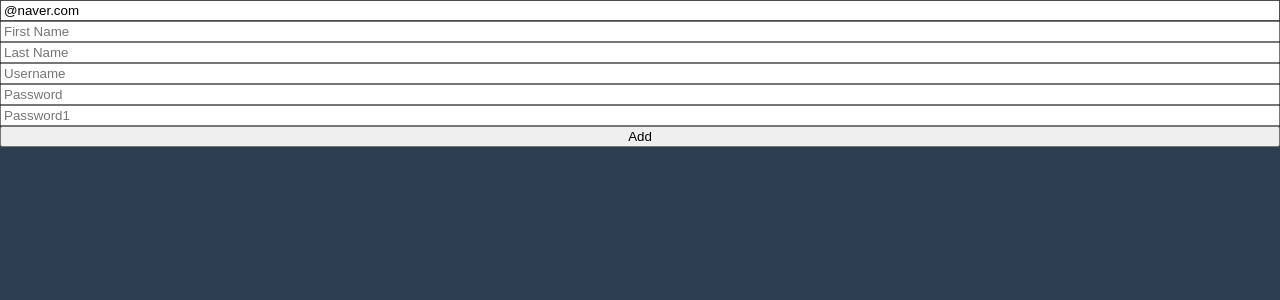
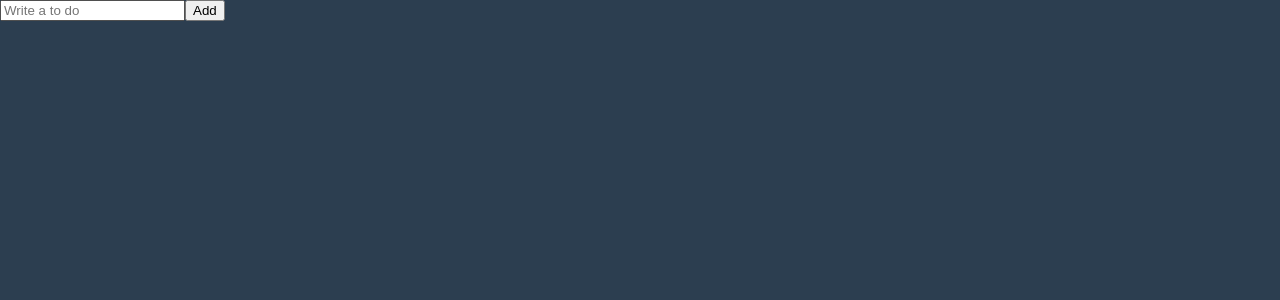
Before and after one commit to sejinheo/React-JS-master-class, a React (Create React App) app: page / in a window 1280 px wide. Shown: the top 300 px of the page. Built offline with nearby package versions, Linux system fonts and the light colour scheme.

Commit message:
[STATE MANAGEMENT] Recap

```diff
--- a/src/ToDoList.tsx
+++ b/src/ToDoList.tsx
@@ -1,93 +1,20 @@
 import { useState } from "react";
 import { useForm } from "react-hook-form"
 
-/*
-function ToDoList() {
-    const [toDo, setToDo] = useState("");
-    const [toDoError, setToDoError] = useState("");
-    const onChange = (event: React.FormEvent<HTMLInputElement>) => {
-        const {
-            currentTarget: { value },
-        } = event;
-        setToDo(value);
-        setToDoError("");
-    };
-    const onSubmit = (event: React.FormEvent<HTMLFormElement>) => {
-        event.preventDefault();
-        if (toDo.length < 10) {
-            return setToDoError("To do should be longer");
-        }
-        console.log("sumbit");
-    };
-    return (
-        <div>
-            <form onSubmit={onSubmit}>
-                <input onChange={onChange} value={toDo} placeholder="Write a to do" />
-                <button>Add</button>
-                {toDoError !== "" ? toDoError : null};
-            </form>
-        </div>
-    );
-}*/
 interface IForm {
-    email: string;
-    firstName: string;
-    lastName: string;
-    username: string;
-    password: string;
-    password1: string;
-    extraError?: string;
-  }
-
+    toDo: string;
+}
 
 function ToDoList() {
-    const { register, handleSubmit, formState:{errors}, setError } = useForm<IForm>({
-        defaultValues: {
-            email: "@naver.com"
-        }
-    });
-    const onValid = (data: IForm) => {
-        if(data.password !== data.password1){
-            setError("password1", {message:"Password are not the same"}, {shouldFocus: true});
-        }
-        setError("extraError", {message:"Server offline."});
+    const {register, handleSubmit, setValue} = useForm<IForm>();
+    const handleVaild = (data:IForm) => {
+        setValue("toDo", "")
     }
     return (
         <div>
-            <form
-                style={{ display: "flex", flexDirection: "column" }}
-                onSubmit={handleSubmit(onValid)}>
-                <input {...register("email", {
-                    required: "Email is required",
-                    pattern: {
-                        value: /^[A-Za-z0-9._%+-]+@naver.com$/,
-                        message: "Only naver.com emails allowed",
-                    }
-                    })} placeholder="Email" />
-                    <span>{errors?.email?.message as string}</span>
-                <input {...register("firstName", { required: "write here", validate: {
-                    NoNico: (value) =>
-                    value.includes("nico") ? "no nicos allowed": true,
-                    NoNick: (value) =>
-                    value.includes("nick") ? "no nick allowed": true,
-                    } })} placeholder="First Name" />
-                <span>{errors?.firstName?.message as string}</span>
-                <input {...register("lastName", { required: "write here" })} placeholder="Last Name" />
-                <span>{errors?.lastName?.message as string}</span>
-                <input {...register("username", { required: "write here", minLength: 10 })} placeholder="Username" />
-                <span>{errors?.username?.message as string}</span>
-                <input {...register("password", { required: "write here", minLength: 5 })} placeholder="Password" />
-                <span>{errors?.password?.message as string}</span>
-                <input {...register("password1", {
-                    required: "Password is required",
-                    minLength: {
-                        value: 5,
-                        message: "Your password is too short.",
-                    },
-                })} placeholder="Password1" />
-                <span>{errors?.password1?.message as string}</span>
+            <form onSubmit={handleSubmit(handleVaild)}>
+                <input {...register("toDo", {required: "Please write a To Do",})} placeholder="Write a to do" />
                 <button>Add</button>
-                <span>{errors?.extraError?.message as string}</span>
             </form>
         </div>
     );
```
